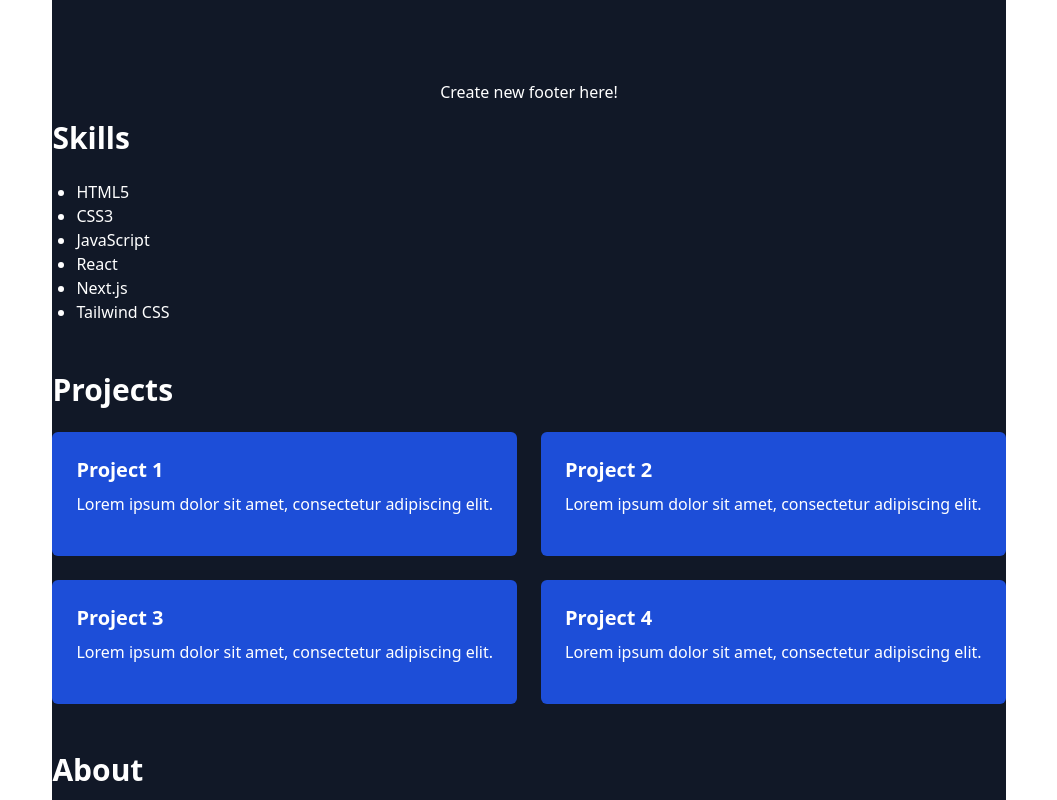
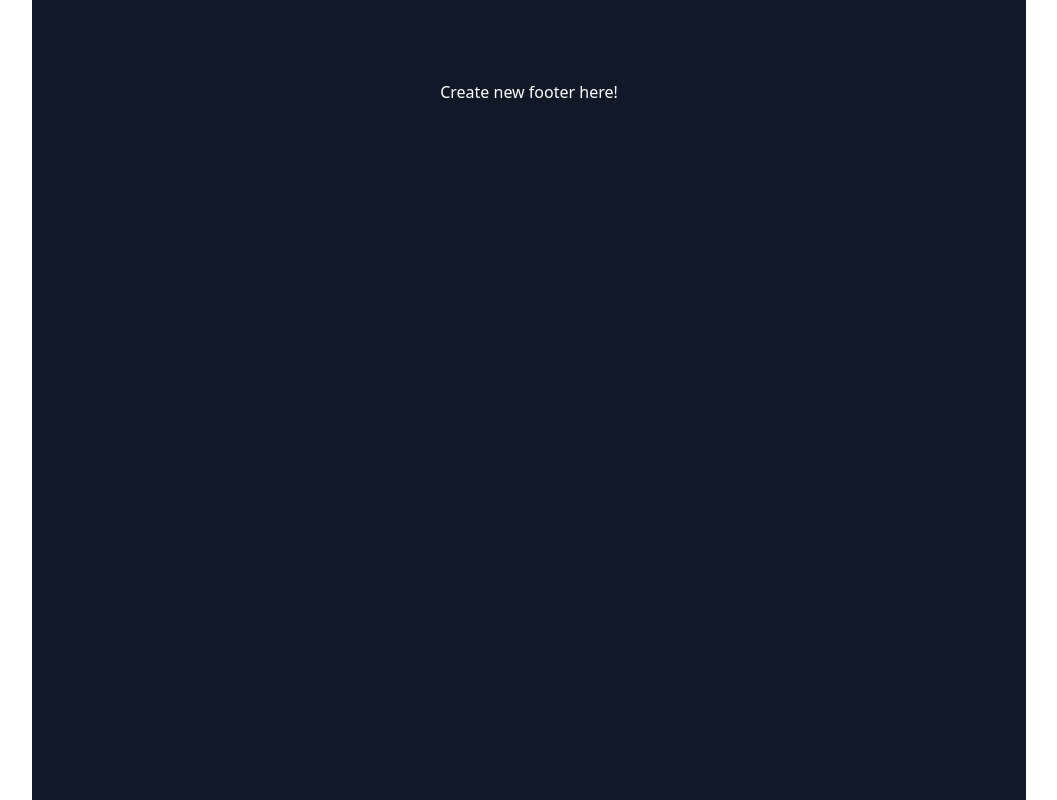
Before and after one commit to andrefsilveira1/react-portfolio, a React (Create React App) app: page / in a window 1280 px wide. Shown: the part 920-1720 px from the top of the page, without its empty margins (111-1168 px from the left). Built offline with nearby package versions, Linux system fonts and the light colour scheme.

Commit message:
feat: add fade-in in articles

```diff
--- /dev/null
+++ b/src/App.css
@@ -0,0 +1,3 @@
+body {
+    background-color: rgb(255, 0, 0);
+}
--- a/src/App.js
+++ b/src/App.js
@@ -1,7 +1,8 @@
 import { BrowserRouter } from "react-router-dom";
 import LandPage from "./pages/home";
 import Skills from "./components/skills";
-import Nav from "./components/nav"
+import Nav from "./components/nav";
+import "./App.css";
 
 
 function App() {
--- /dev/null
+++ b/src/components/skills/index.css
@@ -0,0 +1,13 @@
+/* ScrollText.css */
+
+.scroll-text {
+    opacity: 0; /* Inicialmente, o texto estará invisível */
+    transition: opacity 2.5s ease; /* Adiciona uma transição suave na opacidade */
+
+    /* Adicione outros estilos que desejar para o texto */
+    margin: 20px;
+  }
+
+  .fade-in {
+    opacity: 1; /* Quando a classe "fade-in" é aplicada, o texto ficará visível */
+  }
--- a/src/components/skills/index.js
+++ b/src/components/skills/index.js
@@ -1,9 +1,28 @@
-import React from 'react';
+import React, { useEffect, useState } from 'react';
+import "./index.css"
 
 export default function Skills() {
+    const [showText, setShowText] = useState(false);
+
+    useEffect(() => {
+        const handleScroll = () => {
+        // Defina um valor limite para mostrar o texto (por exemplo, 300 pixels a partir do topo)
+        const scrollThreshold = 500;
+        const shouldShowText = window.scrollY > scrollThreshold;
+        setShowText(shouldShowText);
+        };
+
+        // Adicione o evento de "scroll" ao montar o componente
+        window.addEventListener('scroll', handleScroll);
+
+        // Lembre-se de remover o evento ao desmontar o componente para evitar vazamento de memória
+        return () => {
+        window.removeEventListener('scroll', handleScroll);
+        };
+    }, []);
     return (
-        <div id="skills">
-            <section className="section1 mb-12" id="section1">
+        <div id="skills" className={`scroll-text ${showText ? 'fade-in' : ''}`}>
+                <section className="section1 mb-12" id="section1">
                 <h2 className="text-3xl font-bold mb-4">Skills</h2>
                 <ul className="list-disc pl-6">
                     <li>HTML5</li>
@@ -63,7 +82,6 @@ export default function Skills() {
                 <h2 className="text-3xl font-bold mb-4">Contact</h2>
                 <p className="text-lg">Feel free to reach out to me at freitasandre38@gmail.com</p>
             </section>
-
             </div>
     )
 }
--- a/src/index.css
+++ b/src/index.css
@@ -25,4 +25,5 @@ body {
     )
     rgb(var(--background-start-rgb));
     font-family: system-ui, -apple-system, BlinkMacSystemFont, 'Segoe UI', Roboto, Oxygen, Ubuntu, Cantarell, 'Open Sans', 'Helvetica Neue', sans-serif;
+  background-color: black;
 }
```
